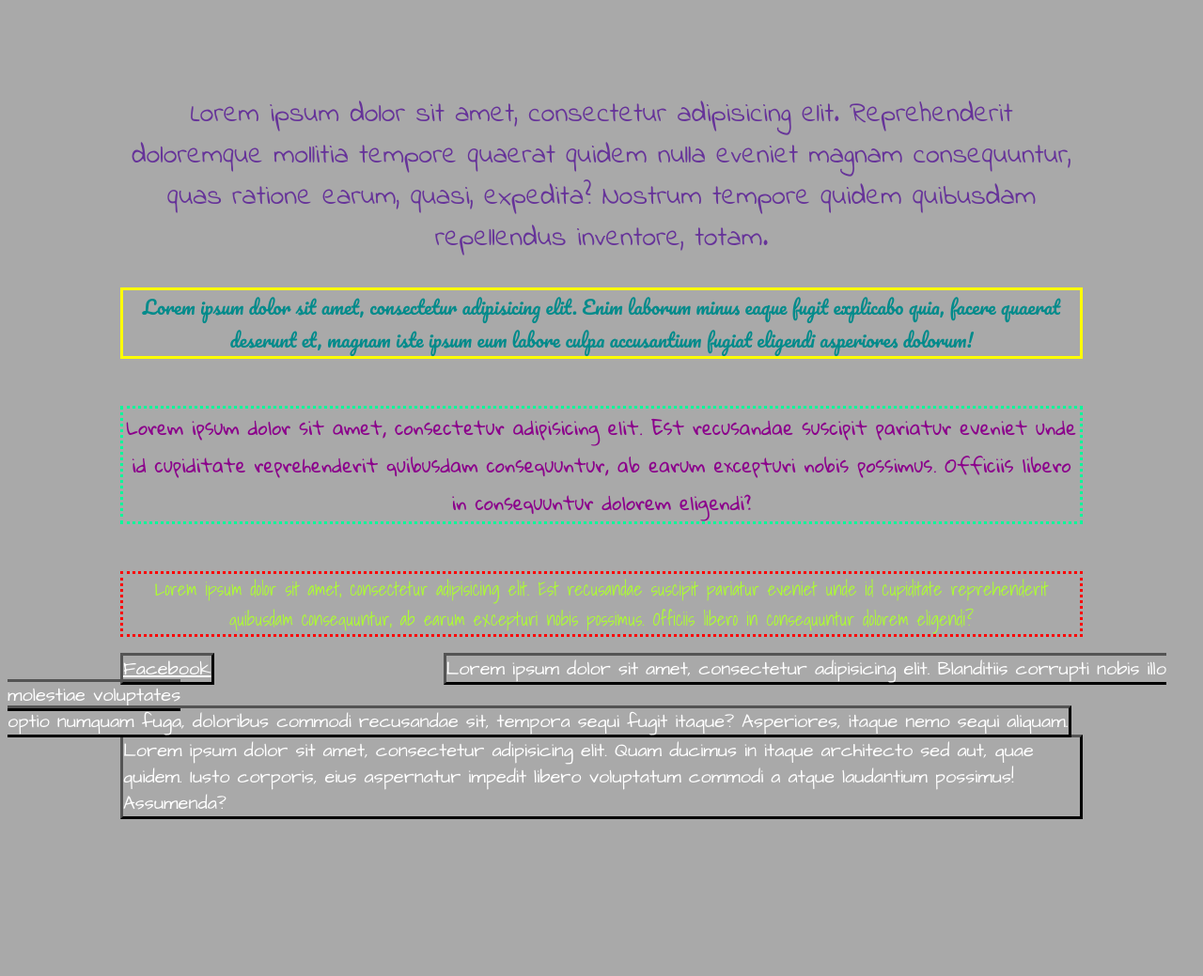
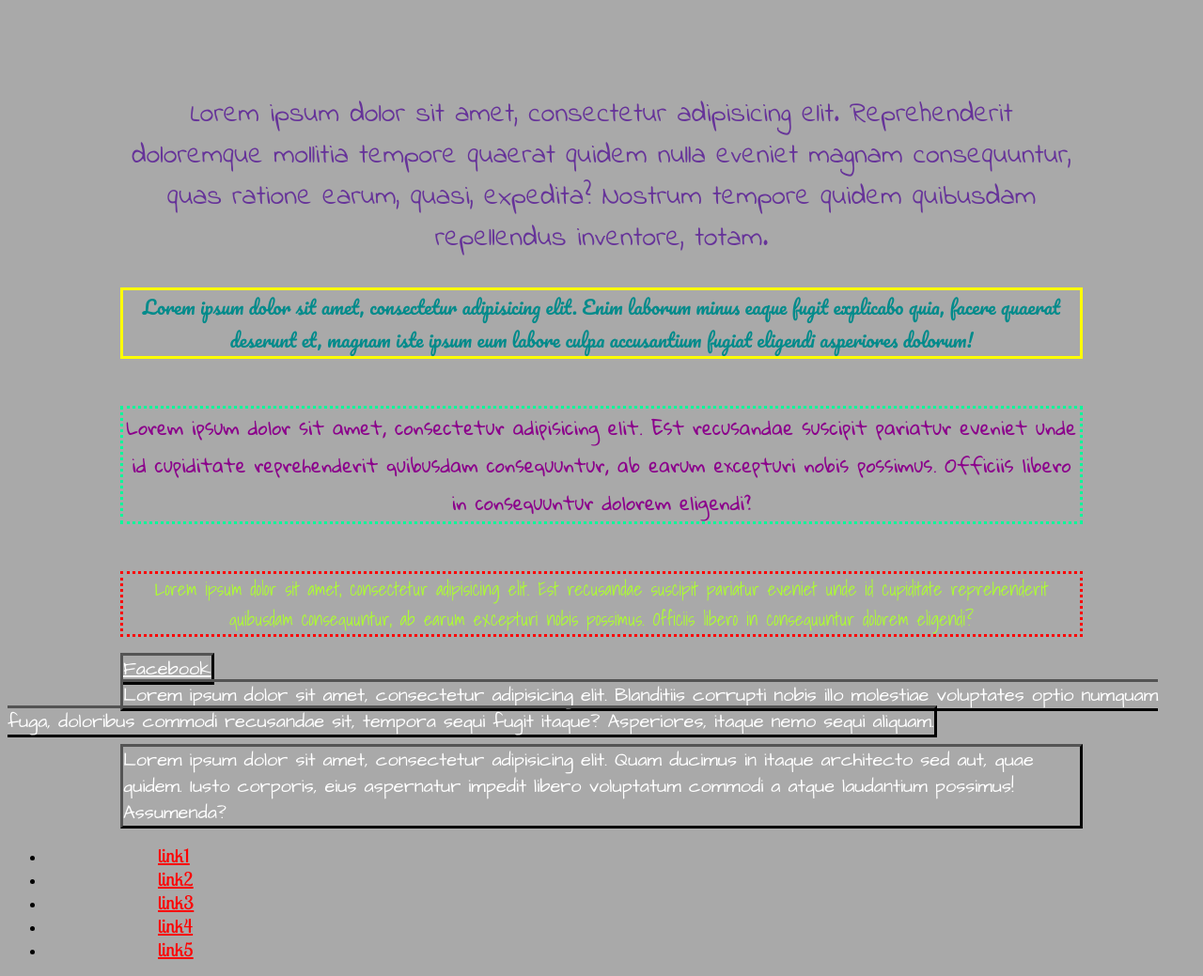
Before and after one commit to jarzo/Css-21.05.2017, a plain HTML site: page index.html in a window 1280 px wide. Shown: the whole page at 94% size. Before the commit the page ends 880 px from the top, so only its background shows below. Drawn offline with Linux system fonts and the light colour scheme.

Commit message:
selektor bezpośredniego elementu potomnego

```diff
--- a/css/style.css
+++ b/css/style.css
@@ -51,7 +51,12 @@ a,span,div{
 	margin-right: 120px;
 	border: outset black;
 	font-family: 'Architects Daughter', cursive;
-
-
+	margin-top: 10px;
 
 }
+/* Selektor bezpośredniego elementu potomnego */
+li>a{
+	color:red;
+	border: none;
+	font-family: 'Lobster Two', cursive;
+}
--- a/index.html
+++ b/index.html
@@ -10,6 +10,7 @@
 	<link href="https://fonts.googleapis.com/css?family=Gloria+Hallelujah" rel="stylesheet">
 	<link href="https://fonts.googleapis.com/css?family=Shadows+Into+Light" rel="stylesheet">
 	<link href="https://fonts.googleapis.com/css?family=Architects+Daughter" rel="stylesheet">
+	<link href="https://fonts.googleapis.com/css?family=Lobster+Two" rel="stylesheet">
 </head>
 <body>
 
@@ -25,9 +26,21 @@
 <p class="klasa2">Lorem ipsum dolor sit amet, consectetur adipisicing elit. Est recusandae suscipit pariatur eveniet unde id cupiditate reprehenderit quibusdam consequuntur, ab earum excepturi nobis possimus. Officiis libero in consequuntur dolorem eligendi?</p>
 
 <!-- Łączenie selektorów -->
-<a href="www.facebook.pl">Facebook</a>
-<span>Lorem ipsum dolor sit amet, consectetur adipisicing elit. Blanditiis corrupti nobis illo molestiae voluptates <br/>optio numquam fuga, doloribus commodi recusandae sit, tempora sequi fugit itaque? Asperiores, itaque nemo sequi aliquam.</span>
+<a href="https://www.facebook.com/">Facebook</a><br>
+
+<span>Lorem ipsum dolor sit amet, consectetur adipisicing elit. Blanditiis corrupti nobis illo molestiae voluptates optio numquam fuga, doloribus commodi recusandae sit, tempora sequi fugit itaque? Asperiores, itaque nemo sequi aliquam.</span>
+
 <div>Lorem ipsum dolor sit amet, consectetur adipisicing elit. Quam ducimus in itaque architecto sed aut, quae quidem. Iusto corporis, eius aspernatur impedit libero voluptatum commodi a atque laudantium possimus! Assumenda?</div>
+
+<!-- Selektor bezpośredniego elementu potomnego -->
+<ul>
+	<li><a href="#">link1</a></li>
+	<li><a href="#">link2</a></li>
+	<li><a href="#">link3</a></li>
+	<li><a href="#">link4</a></li>
+	<li><a href="#">link5</a></li>
+
+</ul>
 
 
 </body>
```
